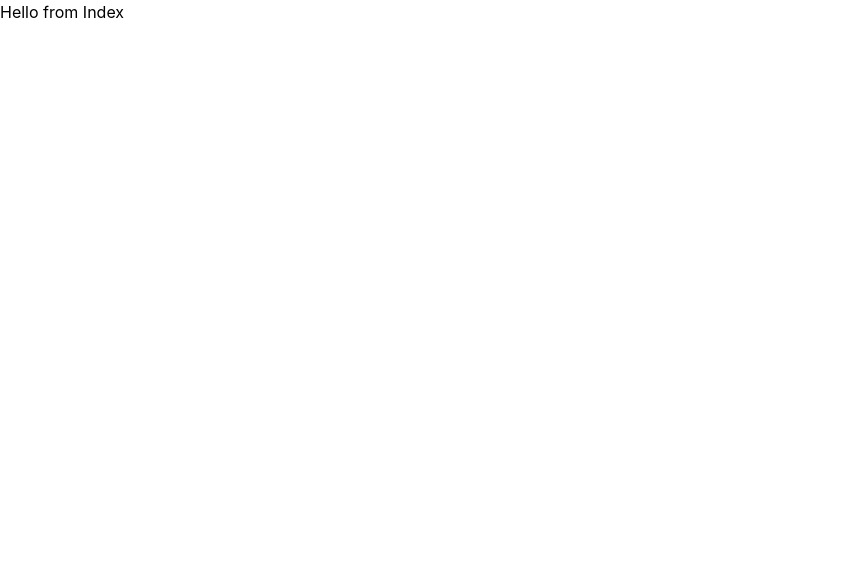
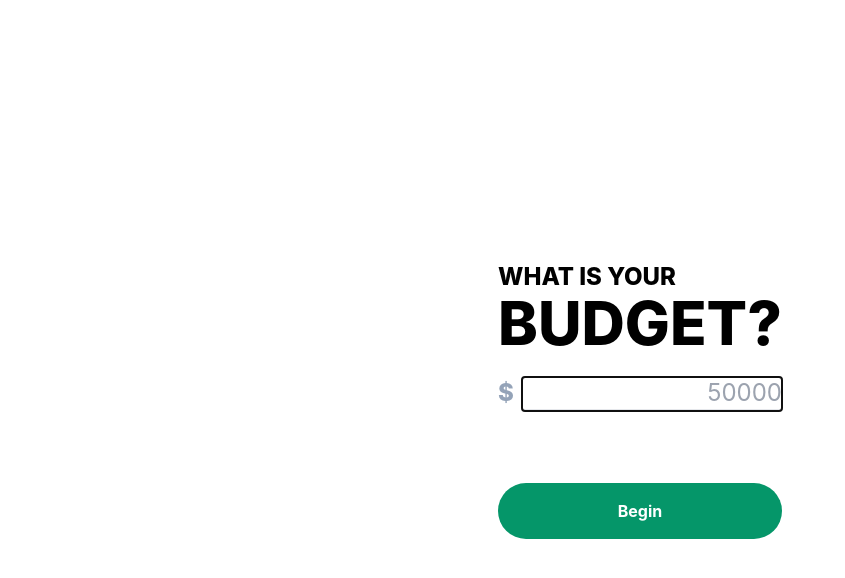
Before and after one commit to daltonscharff/budget-calculator, a React (Create React App) app: page / in a window 1280 px wide. Shown: the top 578 px of the page, without its empty margins (0-845 px from the left). Built offline with nearby package versions, Linux system fonts and the light colour scheme; no server answers; the database is empty.

Commit message:
adds budget input page

```diff
--- a/src/App.tsx
+++ b/src/App.tsx
@@ -2,11 +2,13 @@ import { useState, useEffect } from "react";
 import { getItems, Item } from "./store/firebase";
 import { BrowserRouter, Routes, Route } from "react-router-dom";
 import ItemPage from "./pages/ItemPage";
+import BudgetInputPage from "./pages/BudgetInputPage";
 import "./App.css";
+import PageNotFound from "./pages/PageNotFound";
 
 function App() {
   const [items, setItems] = useState([] as Item[]);
-  const [budget, setBudget] = useState("");
+  const [budget, setBudget] = useState(0);
   const [selectedItems, setSelectedItems] = useState(new Map<string, Item>());
   const [priceRange, setPriceRange] = useState({ low: 0, high: 0 });
 
@@ -42,13 +44,15 @@ function App() {
   return (
     <BrowserRouter basename={process.env.PUBLIC_URL}>
       <Routes>
-        <Route path="/" element={<div>Hello from Index</div>} />
+        <Route
+          path="/"
+          element={<BudgetInputPage budget={budget} setBudget={setBudget} />}
+        />
         <Route
           path="/items"
           element={
             <ItemPage
               items={items}
-              budget={budget}
               selectedItems={selectedItems}
               setSelectedItems={setSelectedItems}
               priceRange={priceRange}
@@ -56,24 +60,9 @@ function App() {
           }
         />
         <Route path="/summary" element={<div>Hello from Summary</div>} />
-        <Route path="*" element={<div>Hello from Error</div>} />
+        <Route path="*" element={<PageNotFound />} />
       </Routes>
     </BrowserRouter>
-    // <div>
-    //   {/* <input
-    //     type="number"
-    //     placeholder="Budget"
-    //     value={budget}
-    //     onChange={(event) => setBudget(event.target.value)}
-    //   /> */}
-    //   <ItemPage
-    //     items={items}
-    //     budget={budget}
-    //     selectedItems={selectedItems}
-    //     setSelectedItems={setSelectedItems}
-    //     priceRange={priceRange}
-    //   />
-    // </div>
   );
 }
 
--- /dev/null
+++ b/src/components/BudgetInput.tsx
@@ -0,0 +1,28 @@
+import { FormEvent, useState } from "react";
+
+type Props = {
+  setBudget: React.Dispatch<React.SetStateAction<number>>;
+};
+
+function BudgetInput(props: Props) {
+  const [budget, setBudget] = useState("");
+
+  const handleFormSubmit = (event: FormEvent<HTMLFormElement>) => {
+    event.preventDefault();
+    const budgetInt = parseInt(budget, 10);
+    props.setBudget(budgetInt);
+  };
+
+  return (
+    <form onSubmit={handleFormSubmit}>
+      <input
+        type="number"
+        name="budget"
+        value={budget}
+        onChange={(event) => setBudget(event.target.value)}
+      />
+    </form>
+  );
+}
+
+export default BudgetInput;
--- a/src/components/SingleItem.tsx
+++ b/src/components/SingleItem.tsx
@@ -10,8 +10,10 @@ type Props = {
 function SingleItem({ item, onSelect, selected }: Props) {
   return (
     <div
-      className={`p-8 text-center border-2 rounded-lg shadow hover:shadow-md cursor-pointer ${
-        selected ? "border-sky-500" : ""
+      className={`p-8 text-center border-2 rounded-lg cursor-pointer ${
+        selected
+          ? "bg-blue-50 border-blue-50"
+          : " border-gray-100 hover:bg-gray-100"
       }`}
       onClick={() => {
         onSelect(item);
--- /dev/null
+++ b/src/pages/BudgetInputPage.tsx
@@ -0,0 +1,59 @@
+import { FormEvent, useState } from "react";
+import { useNavigate } from "react-router-dom";
+
+type Props = {
+  budget: number;
+  setBudget: React.Dispatch<React.SetStateAction<number>>;
+};
+
+function BudgetInputPage(props: Props) {
+  const [budget, setBudget] = useState(
+    props.budget === 0 ? "" : props.budget.toString()
+  );
+  const navigate = useNavigate();
+
+  const handleFormSubmit = (event: FormEvent<HTMLFormElement>) => {
+    event.preventDefault();
+    const budgetInt = parseInt(budget, 10);
+    if (!isNaN(budgetInt)) {
+      props.setBudget(budgetInt);
+      navigate("/items");
+    }
+  };
+
+  return (
+    <form
+      onSubmit={handleFormSubmit}
+      className="mx-auto min-h-screen flex flex-col justify-center items-center text-left"
+    >
+      <div>
+        <div className="uppercase text-2xl font-extrabold">What is your</div>
+        <div className="uppercase text-6xl font-extrabold">Budget?</div>
+        <div className="my-6 flex">
+          <span className="text-2xl mr-2 text-slate-400 flex-grow-0 font-extrabold">
+            $
+          </span>
+          <input
+            type="text"
+            name="budget"
+            value={budget}
+            onChange={(event) => setBudget(event.target.value)}
+            className="border-b-2 text-right text-2xl w-40 grow"
+            autoFocus
+            maxLength={10}
+            pattern={"[0-9]+"}
+            required
+            placeholder="50000"
+          />
+        </div>
+        <input
+          type="submit"
+          value="Begin"
+          className="w-full text-center font-bold text-white bg-emerald-600 rounded-full px-8 py-4 mt-12 cursor-pointer"
+        />
+      </div>
+    </form>
+  );
+}
+
+export default BudgetInputPage;
--- a/src/pages/ItemPage.tsx
+++ b/src/pages/ItemPage.tsx
@@ -6,7 +6,6 @@ import StickyFooterLayout from "../components/StickyFooterLayout";
 
 type Props = {
   items: Item[];
-  budget: string;
   selectedItems: Map<string, Item>;
   setSelectedItems: React.Dispatch<React.SetStateAction<Map<string, Item>>>;
   priceRange: { low: number; high: number };
@@ -14,7 +13,6 @@ type Props = {
 
 function ItemPage({
   items,
-  budget,
   priceRange,
   selectedItems,
   setSelectedItems,
@@ -58,7 +56,7 @@ function ItemPage({
   );
   return (
     <StickyFooterLayout footer={footer}>
-      <div className="container mx-auto px-4 flex flex-col gap-8">
+      <div className="container mx-auto p-4 flex flex-col gap-8">
         {Array.from(itemsByType.keys()).map((type, index) => {
           const items = itemsByType.get(type) || [];
 
--- /dev/null
+++ b/src/pages/PageNotFound.tsx
@@ -0,0 +1,10 @@
+function PageNotFound() {
+  return (
+    <div>
+      <h1 className="text-2xl">404 Error</h1>
+      <h1>Page Not Found</h1>
+    </div>
+  );
+}
+
+export default PageNotFound;
```
